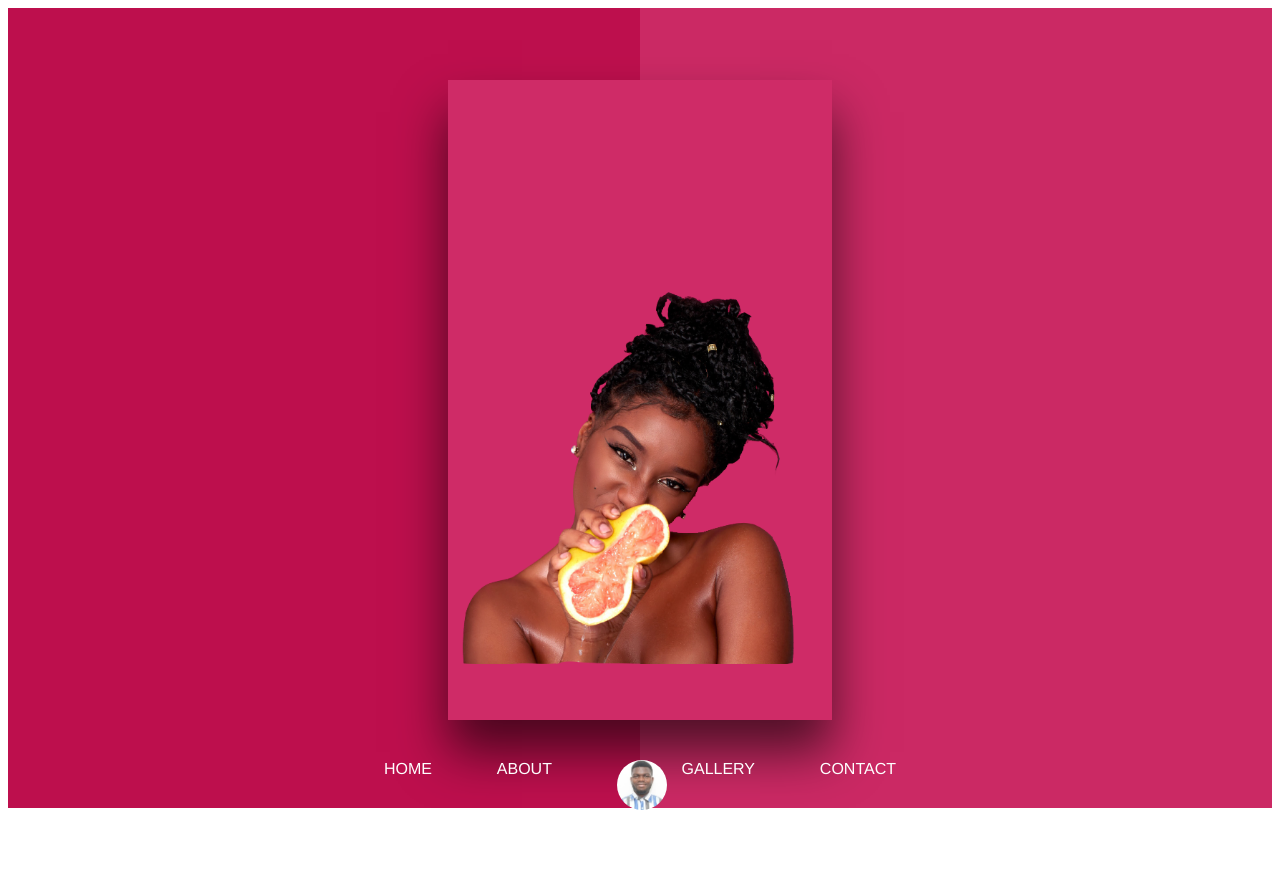
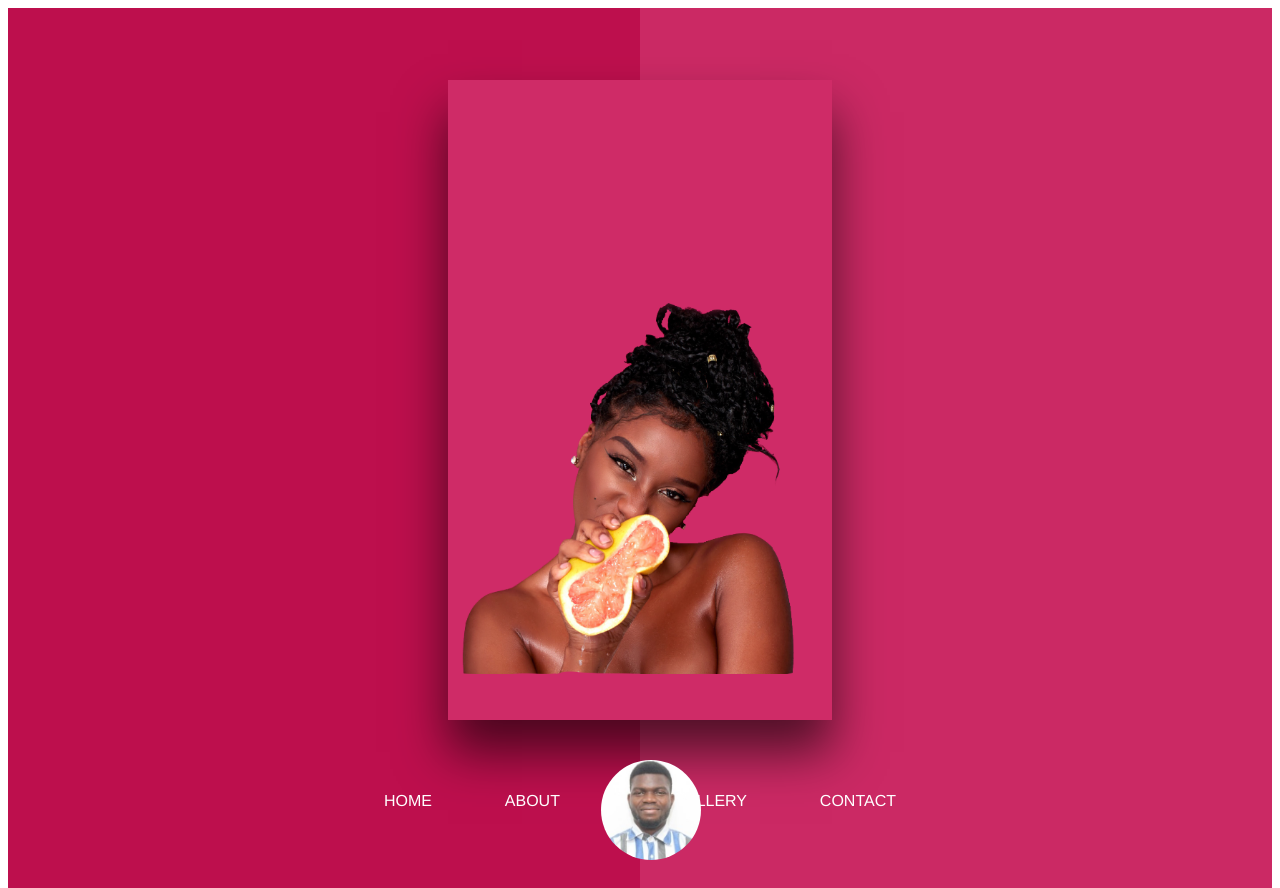
Before and after one commit to Oluwatosin123/Aquila-Aveion-, a Vue app in the folder aquila-aveion/: page / in a window 1280 px wide. Before the commit the page ends 810 px from the top, so only its background shows below. Built offline with nearby package versions, Linux system fonts and the light colour scheme.

Commit message:
fintunning the design

```diff
--- a/aquila-aveion/src/views/Home.vue
+++ b/aquila-aveion/src/views/Home.vue
@@ -11,7 +11,7 @@
       <ul class="list-area">
         <li>HOME</li>
         <li>ABOUT</li>
-        <div>
+        <div class="set">
           <img class="img2" src="../assets/best.jpg" alt="circle-img" />
         </div>
         <li>GALLERY</li>
@@ -43,27 +43,28 @@ export default {
 }
 
 body {
-  margin: 0px;
+  margin: 0;
+  padding: 0;
 }
 
 .parent-container {
   display: flex;
   width: 100%;
-  height: 100vh;
-  background-color: aqua;
+  height: 110vh;
+  /* background-color: aqua; */
   overflow: hidden;
   position: relative;
 }
 
 .left-side {
   width: 50%;
-  height: 100vh;
+  height: 110vh;
   background-color: #bd0f4d;
 }
 
 .right-side {
   width: 50%;
-  height: 100vh;
+  height: 110vh;
   background-color: #cb2964;
 }
 
@@ -83,7 +84,7 @@ body {
   width: 120%;
   object-fit: contain;
   position: absolute;
-  top: 58.1%;
+  top: 59.8%;
   left: 50%;
   transform: translate(-50%, -50%);
   margin-left: 0.5rem;
@@ -99,15 +100,23 @@ body {
 
 .img2 {
   border-radius: 50%;
-  width: 50px;
-  height: 50px;
+  width: 100px;
+  height: 100px;
   position: absolute;
 }
 
 .mother-list {
-  margin-top: -3rem;
+  margin-top: -6rem;
+  margin-bottom: 1rem;
   color: #fff;
   display: flex;
   justify-content: center;
+  justify-content: space-around;
+}
+
+.set {
+  padding: 0 auto;
+  margin-top: -2rem;
+  margin-left: -2rem;
 }
 </style>
```
